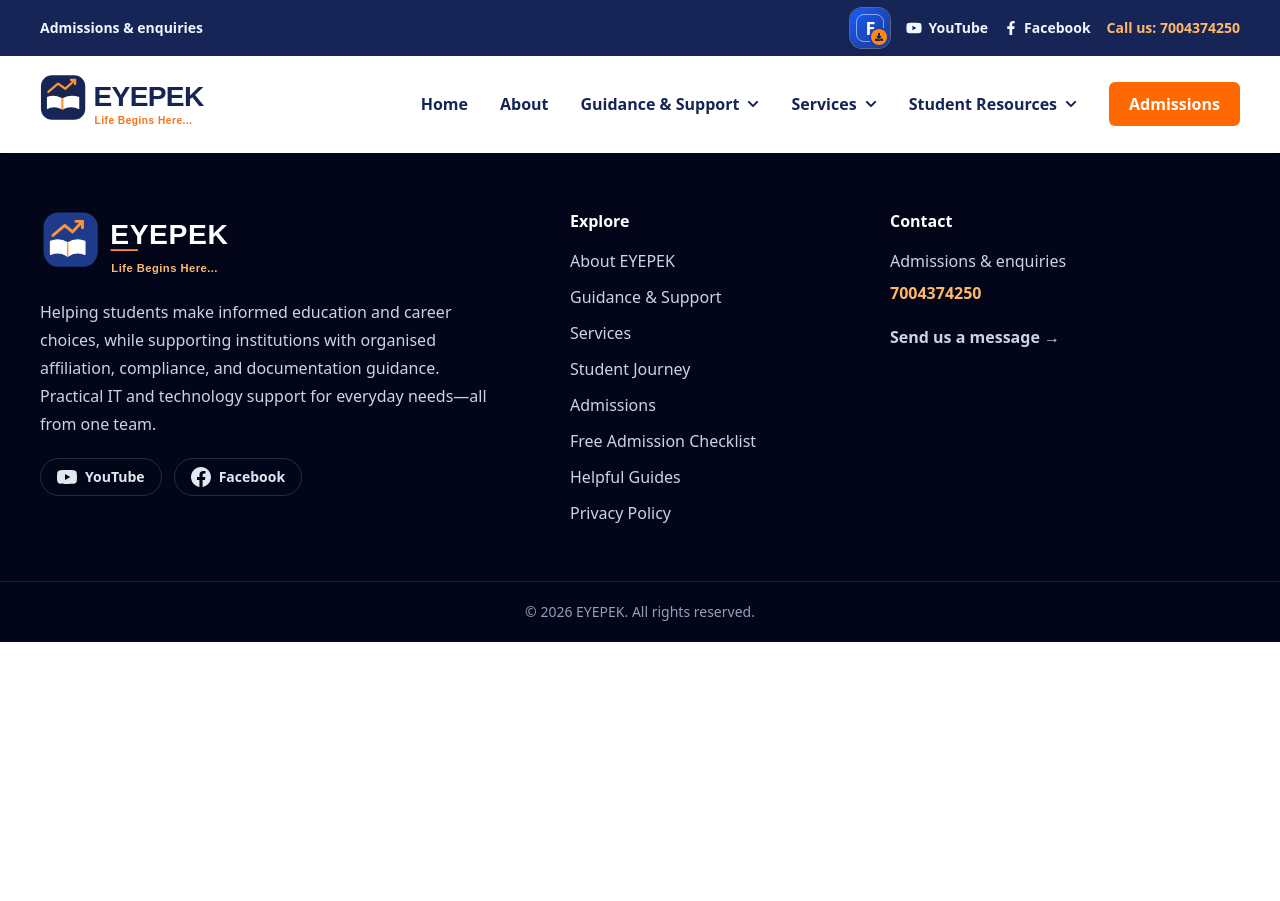
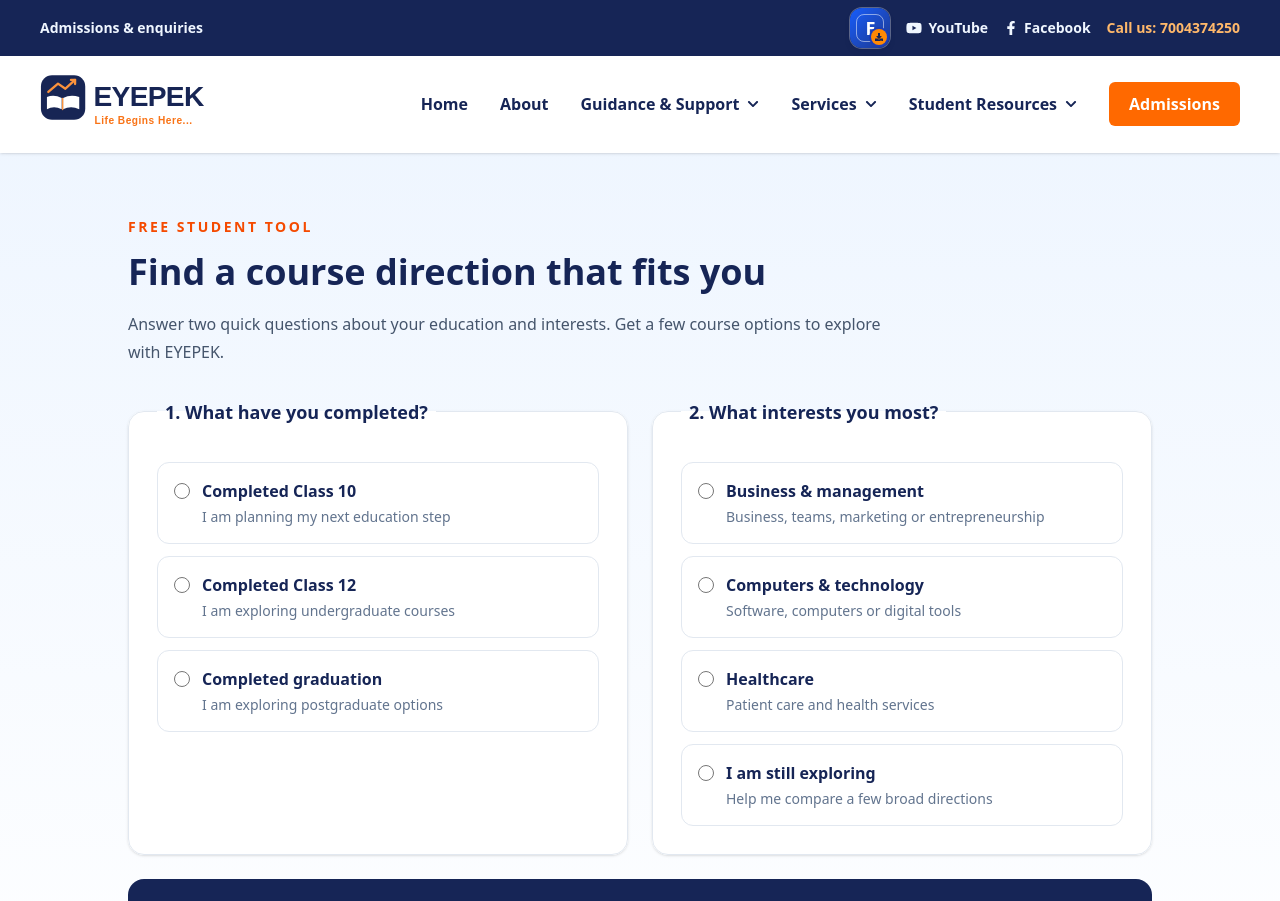
Before and after one commit to eyepek/EYEPEK, a React (Vite) app: page /course-finder in a window 1280 px wide. Shown: the top 901 px of the page. Before the commit the page ends 800 px from the top, so only its background shows below. Built offline with nearby package versions, Linux system fonts and the light colour scheme.

Commit message:
Add course and career finder

```diff
--- a/src/App.jsx
+++ b/src/App.jsx
@@ -8,6 +8,7 @@ import Profile from './pages/Profile'
 import ServiceDetailPage from './pages/ServiceDetailPage'
 import GuidePage from './pages/GuidePage'
 import AdmissionChecklist from './pages/AdmissionChecklist'
+import CourseFinder from './pages/CourseFinder'
 
 const App = () => {
   return (
@@ -22,6 +23,7 @@ const App = () => {
       <Route path='/guides' element={<GuidePage/>}/>
       <Route path='/guides/:guideSlug' element={<GuidePage/>}/>
       <Route path='/admission-checklist' element={<AdmissionChecklist/>}/>
+      <Route path='/course-finder' element={<CourseFinder/>}/>
       <Route path='/ai-headshot' element={<Navigate to='/' replace/>}/>
      </Routes>
      <Footer/>
--- a/src/components/Footer.jsx
+++ b/src/components/Footer.jsx
@@ -27,6 +27,7 @@ const Footer = () => (
           <li><a href='/#campus' className='hover:text-orange-300'>Student Journey</a></li>
           <li><a href='/#admissions' className='hover:text-orange-300'>Admissions</a></li>
           <li><Link to='/admission-checklist' className='hover:text-orange-300'>Free Admission Checklist</Link></li>
+          <li><Link to='/course-finder' className='hover:text-orange-300'>Course &amp; Career Finder</Link></li>
           <li><Link to='/guides' className='hover:text-orange-300'>Helpful Guides</Link></li>
           <li><a href='/privacy-policy.html' className='hover:text-orange-300'>Privacy Policy</a></li>
         </ul>
--- a/src/components/NavBar.jsx
+++ b/src/components/NavBar.jsx
@@ -25,6 +25,7 @@ const journeyLinks = [
   { label: 'Set Your Goals', detail: 'Choose a practical next step for your future', href: '/#about', icon: FaBullseye },
   { label: 'Admissions & Enquiries', detail: 'Ask us about courses and admission guidance', href: '/#admissions', icon: FaRegCalendarCheck },
   { label: 'Free Admission Checklist', detail: 'Build and print your document checklist', href: '/admission-checklist', icon: FaClipboardCheck },
+  { label: 'Course & Career Finder', detail: 'Explore courses that fit your interests', href: '/course-finder', icon: FaGraduationCap },
 ];
 
 const NavBar = () => {
--- /dev/null
+++ b/src/pages/CourseFinder.jsx
@@ -0,0 +1,136 @@
+import React, { useEffect, useMemo, useState } from 'react';
+import { Link } from 'react-router-dom';
+
+const levels = [
+  { value: 'class10', title: 'Completed Class 10', detail: 'I am planning my next education step' },
+  { value: 'class12', title: 'Completed Class 12', detail: 'I am exploring undergraduate courses' },
+  { value: 'graduate', title: 'Completed graduation', detail: 'I am exploring postgraduate options' },
+];
+
+const interests = [
+  { value: 'business', title: 'Business & management', detail: 'Business, teams, marketing or entrepreneurship' },
+  { value: 'technology', title: 'Computers & technology', detail: 'Software, computers or digital tools' },
+  { value: 'healthcare', title: 'Healthcare', detail: 'Patient care and health services' },
+  { value: 'unsure', title: 'I am still exploring', detail: 'Help me compare a few broad directions' },
+];
+
+const courseInfo = {
+  BBA: 'Explore business, management and entrepreneurship foundations.',
+  BCA: 'Explore computing, software and digital technology foundations.',
+  MBA: 'Explore advanced business and management study.',
+  MCA: 'Explore postgraduate computing and software study.',
+  ANM: 'Explore an entry path in nursing and community health; check current eligibility carefully.',
+  GNM: 'Explore general nursing study; check current eligibility carefully.',
+  'B.Sc. Nursing': 'Explore undergraduate nursing study; check current eligibility carefully.',
+  'Other course': 'Compare subject choices and pathways that match your interests. Many college courses require Class 12; confirm entry rules before deciding.',
+};
+
+function getRecommendations(level, interest) {
+  if (level === 'class10') return interest === 'healthcare' ? ['ANM'] : ['Other course'];
+  if (level === 'class12') {
+    if (interest === 'business') return ['BBA'];
+    if (interest === 'technology') return ['BCA'];
+    if (interest === 'healthcare') return ['ANM', 'GNM', 'B.Sc. Nursing'];
+    return ['BBA', 'BCA', 'GNM'];
+  }
+  if (interest === 'business') return ['MBA'];
+  if (interest === 'technology') return ['MCA'];
+  if (interest === 'healthcare') return ['ANM', 'GNM', 'B.Sc. Nursing'];
+  return ['MBA', 'MCA'];
+}
+
+function CourseFinder() {
+  const [level, setLevel] = useState('');
+  const [interest, setInterest] = useState('');
+  const [showResults, setShowResults] = useState(false);
+  const recommendations = useMemo(() => getRecommendations(level, interest), [level, interest]);
+
+  useEffect(() => {
+    document.title = 'Course & Career Finder | Explore Courses | EYEPEK';
+    let description = document.querySelector('meta[name="description"]');
+    if (!description) {
+      description = document.createElement('meta');
+      description.name = 'description';
+      document.head.appendChild(description);
+    }
+    description.content = 'Explore BBA, BCA, MBA, MCA and nursing course directions with EYEPEK’s free Course & Career Finder. Answer two quick questions to get started.';
+    let canonical = document.querySelector('link[rel="canonical"]');
+    if (!canonical) {
+      canonical = document.createElement('link');
+      canonical.rel = 'canonical';
+      document.head.appendChild(canonical);
+    }
+    canonical.href = 'https://www.eyepek.com/course-finder';
+  }, []);
+
+  const startAgain = () => {
+    setShowResults(false);
+    setLevel('');
+    setInterest('');
+  };
+
+  return (
+    <main className='min-h-[65vh] bg-gradient-to-b from-blue-50 to-white px-5 py-12 sm:px-8 lg:py-16'>
+      <div className='mx-auto max-w-5xl'>
+        <p className='text-sm font-bold uppercase tracking-[0.18em] text-orange-600'>Free student tool</p>
+        <h1 className='mt-3 text-3xl font-extrabold leading-tight text-blue-950 sm:text-4xl'>Find a course direction that fits you</h1>
+        <p className='mt-4 max-w-3xl text-base leading-7 text-slate-600'>Answer two quick questions about your education and interests. Get a few course options to explore with EYEPEK.</p>
+
+        {!showResults ? (
+          <section className='mt-8 grid gap-6 lg:grid-cols-2'>
+            <fieldset className='rounded-2xl border border-slate-200 bg-white p-5 shadow-sm sm:p-7'>
+              <legend className='px-2 text-lg font-bold text-blue-950'>1. What have you completed?</legend>
+              <div className='mt-2 space-y-3'>
+                {levels.map((item) => (
+                  <label key={item.value} className={`flex cursor-pointer items-start gap-3 rounded-xl border p-4 transition ${level === item.value ? 'border-orange-400 bg-orange-50' : 'border-slate-200 hover:border-blue-300'}`}>
+                    <input type='radio' name='education-level' value={item.value} checked={level === item.value} onChange={() => setLevel(item.value)} className='mt-1 h-4 w-4 accent-orange-500' />
+                    <span><span className='block font-bold text-blue-950'>{item.title}</span><span className='mt-1 block text-sm text-slate-500'>{item.detail}</span></span>
+                  </label>
+                ))}
+              </div>
+            </fieldset>
+
+            <fieldset className='rounded-2xl border border-slate-200 bg-white p-5 shadow-sm sm:p-7'>
+              <legend className='px-2 text-lg font-bold text-blue-950'>2. What interests you most?</legend>
+              <div className='mt-2 space-y-3'>
+                {interests.map((item) => (
+                  <label key={item.value} className={`flex cursor-pointer items-start gap-3 rounded-xl border p-4 transition ${interest === item.value ? 'border-orange-400 bg-orange-50' : 'border-slate-200 hover:border-blue-300'}`}>
+                    <input type='radio' name='interest' value={item.value} checked={interest === item.value} onChange={() => setInterest(item.value)} className='mt-1 h-4 w-4 accent-orange-500' />
+                    <span><span className='block font-bold text-blue-950'>{item.title}</span><span className='mt-1 block text-sm text-slate-500'>{item.detail}</span></span>
+                  </label>
+                ))}
+              </div>
+            </fieldset>
+          </section>
+        ) : (
+          <section className='mt-8 rounded-2xl border border-blue-100 bg-white p-5 shadow-sm sm:p-8' aria-live='polite'>
+            <p className='text-sm font-bold uppercase tracking-widest text-orange-600'>Your options to explore</p>
+            <h2 className='mt-2 text-2xl font-bold text-blue-950'>Based on your answers</h2>
+            <p className='mt-2 text-slate-600'>These are starting points for research, not a formal assessment or admission decision.</p>
+            <div className='mt-6 grid gap-4 sm:grid-cols-2 lg:grid-cols-3'>
+              {recommendations.map((course) => (
+                <article key={course} className='rounded-xl border border-slate-200 bg-slate-50 p-5'>
+                  <h3 className='text-xl font-extrabold text-blue-950'>{course}</h3>
+                  <p className='mt-2 text-sm leading-6 text-slate-600'>{courseInfo[course]}</p>
+                  <Link to={`/contact?course=${encodeURIComponent(course)}`} className='mt-4 inline-flex items-center font-bold text-orange-700 hover:text-orange-900'>Ask about {course} <span className='ml-2' aria-hidden='true'>→</span></Link>
+                </article>
+              ))}
+            </div>
+            <button type='button' onClick={startAgain} className='mt-7 font-semibold text-blue-900 underline decoration-blue-300 underline-offset-4'>Start again</button>
+          </section>
+        )}
+
+        {!showResults && (
+          <div className='mt-6 flex flex-col gap-4 rounded-2xl bg-blue-950 p-5 text-white sm:flex-row sm:items-center sm:justify-between sm:p-6'>
+            <p className='text-sm leading-6 text-blue-100'>Your answers stay in this browser page; we do not save them. Recommendations are general—confirm course availability and eligibility with the institution.</p>
+            <button type='button' disabled={!level || !interest} onClick={() => setShowResults(true)} className='shrink-0 rounded-lg bg-orange-500 px-5 py-3 font-bold text-white transition hover:bg-orange-600 disabled:cursor-not-allowed disabled:opacity-50'>See course options <span aria-hidden='true'>→</span></button>
+          </div>
+        )}
+
+        <p className='mt-6 text-sm text-slate-500'><Link to='/admission-checklist' className='font-semibold text-blue-900 underline underline-offset-4'>Make a free admission document checklist</Link></p>
+      </div>
+    </main>
+  );
+}
+
+export default CourseFinder;
--- a/src/pages/HomePage.jsx
+++ b/src/pages/HomePage.jsx
@@ -177,12 +177,15 @@ const HomePage = () => (
             </article>
           ))}
         </div>
-        <div className='mt-8 flex flex-col gap-3 rounded-2xl border border-blue-100 bg-white p-5 sm:flex-row sm:items-center sm:justify-between sm:px-6'>
+        <div className='mt-8 flex flex-col gap-4 rounded-2xl border border-blue-100 bg-white p-5 sm:flex-row sm:items-center sm:justify-between sm:px-6'>
           <div>
-            <h3 className='font-bold text-blue-950'>Looking for clear answers before you decide?</h3>
-            <p className='mt-1 text-sm leading-6 text-slate-600'>Read practical guides about course admissions, college documentation and everyday IT support.</p>
+            <h3 className='font-bold text-blue-950'>Not sure which course may suit you?</h3>
+            <p className='mt-1 text-sm leading-6 text-slate-600'>Answer a few quick questions to explore course options, then read our practical student guides.</p>
           </div>
-          <a href='/guides' className='inline-flex shrink-0 items-center justify-center rounded-xl bg-blue-900 px-5 py-3 font-bold text-white transition hover:bg-blue-800'>Read helpful guides <FaArrowRight aria-hidden='true' /></a>
+          <div className='flex shrink-0 flex-wrap gap-3'>
+            <a href='/course-finder' className='inline-flex items-center justify-center rounded-xl bg-orange-500 px-5 py-3 font-bold text-white transition hover:bg-orange-600'>Find a course <FaArrowRight aria-hidden='true' /></a>
+            <a href='/guides' className='inline-flex items-center justify-center rounded-xl border border-blue-200 px-5 py-3 font-bold text-blue-900 transition hover:bg-blue-50'>Read student guides</a>
+          </div>
         </div>
       </div>
     </section>
```
